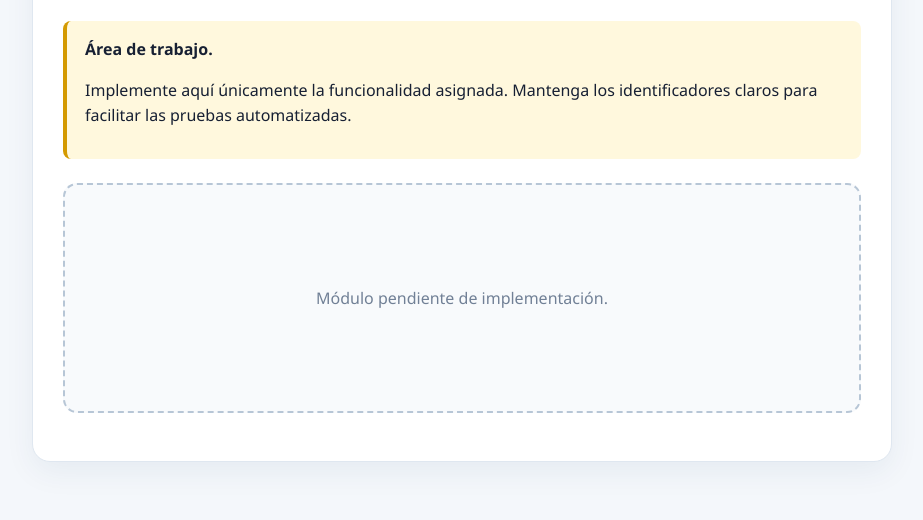
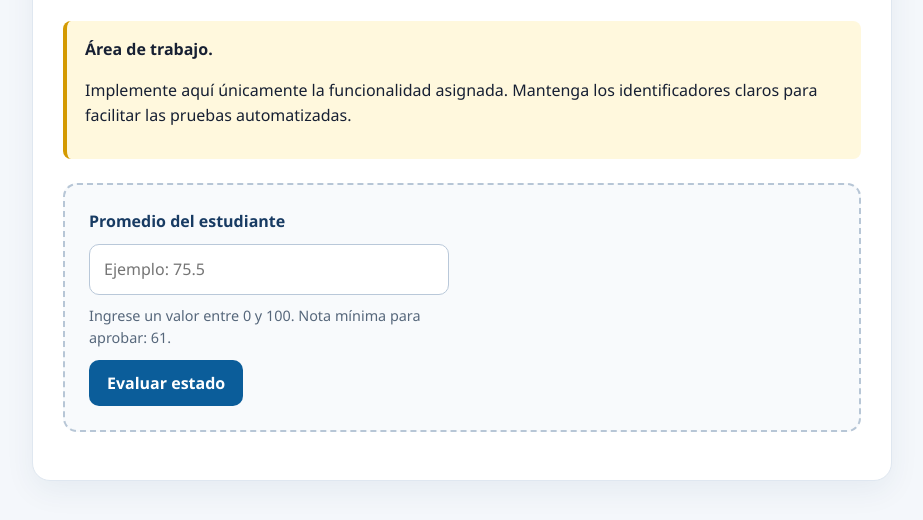
Before and after one commit to DarknessGT/portal-universitario-2026, a plain HTML site: page modules/03-estado-academico/index.html in a window 1280 px wide. Shown: the part 248-768 px from the top of the page, without its empty margins (178-1101 px from the left). Drawn offline with Linux system fonts and the light colour scheme.

Commit message:
feat(03): interfaz del formulario de estado académico

```diff
--- a/modules/03-estado-academico/index.html
+++ b/modules/03-estado-academico/index.html
@@ -5,6 +5,23 @@
   <meta name="viewport" content="width=device-width, initial-scale=1.0">
   <title>Módulo 03 - Estado académico</title>
   <link rel="stylesheet" href="../../css/estilos.css">
+  <style>
+    /* Estilos exclusivos del módulo 03 (no se modifica estilos.css compartido) */
+    #app-03 { place-items: stretch; }
+    #form-03 { display: flex; flex-direction: column; gap: 10px; max-width: 360px; }
+    #form-03 label { font-weight: 700; color: #183b63; }
+    #promedio-03 { padding: 12px 14px; border: 1px solid #b9c8d9; border-radius: 10px; font: inherit; }
+    #promedio-03:focus { outline: 3px solid #6ba8d8; outline-offset: 1px; }
+    #promedio-03[aria-invalid="true"] { border-color: #c53030; }
+    #form-03 .ayuda { margin: 0; color: #56677b; font-size: .9rem; }
+    #btn-evaluar-03 { align-self: flex-start; padding: 11px 18px; border: 0; border-radius: 10px;
+      background: #0b5d9a; color: white; font: inherit; font-weight: 700; cursor: pointer; }
+    #btn-evaluar-03:hover { background: #0b315c; }
+    #btn-evaluar-03:focus-visible { outline: 3px solid #6ba8d8; outline-offset: 2px; }
+    #resultado-03.aprobado { color: #1f7a3a; }
+    #resultado-03.reprobado { color: #b7791f; }
+    #resultado-03.error { color: #c53030; }
+  </style>
 </head>
 <body>
   <main class="module-page">
@@ -20,8 +37,13 @@
       </div>
 
       <div id="app-03" class="student-area">
-        <!-- TODO ESTUDIANTE 03: agregue aquí la interfaz de su módulo -->
-        <p class="placeholder">Módulo pendiente de implementación.</p>
+        <form id="form-03" novalidate>
+          <label for="promedio-03">Promedio del estudiante</label>
+          <input id="promedio-03" name="promedio" type="text" inputmode="decimal"
+                 placeholder="Ejemplo: 75.5" autocomplete="off" aria-describedby="ayuda-03">
+          <p id="ayuda-03" class="ayuda">Ingrese un valor entre 0 y 100. Nota mínima para aprobar: 61.</p>
+          <button id="btn-evaluar-03" type="submit">Evaluar estado</button>
+        </form>
       </div>
 
       <p id="resultado-03" class="result" aria-live="polite"></p>
```
